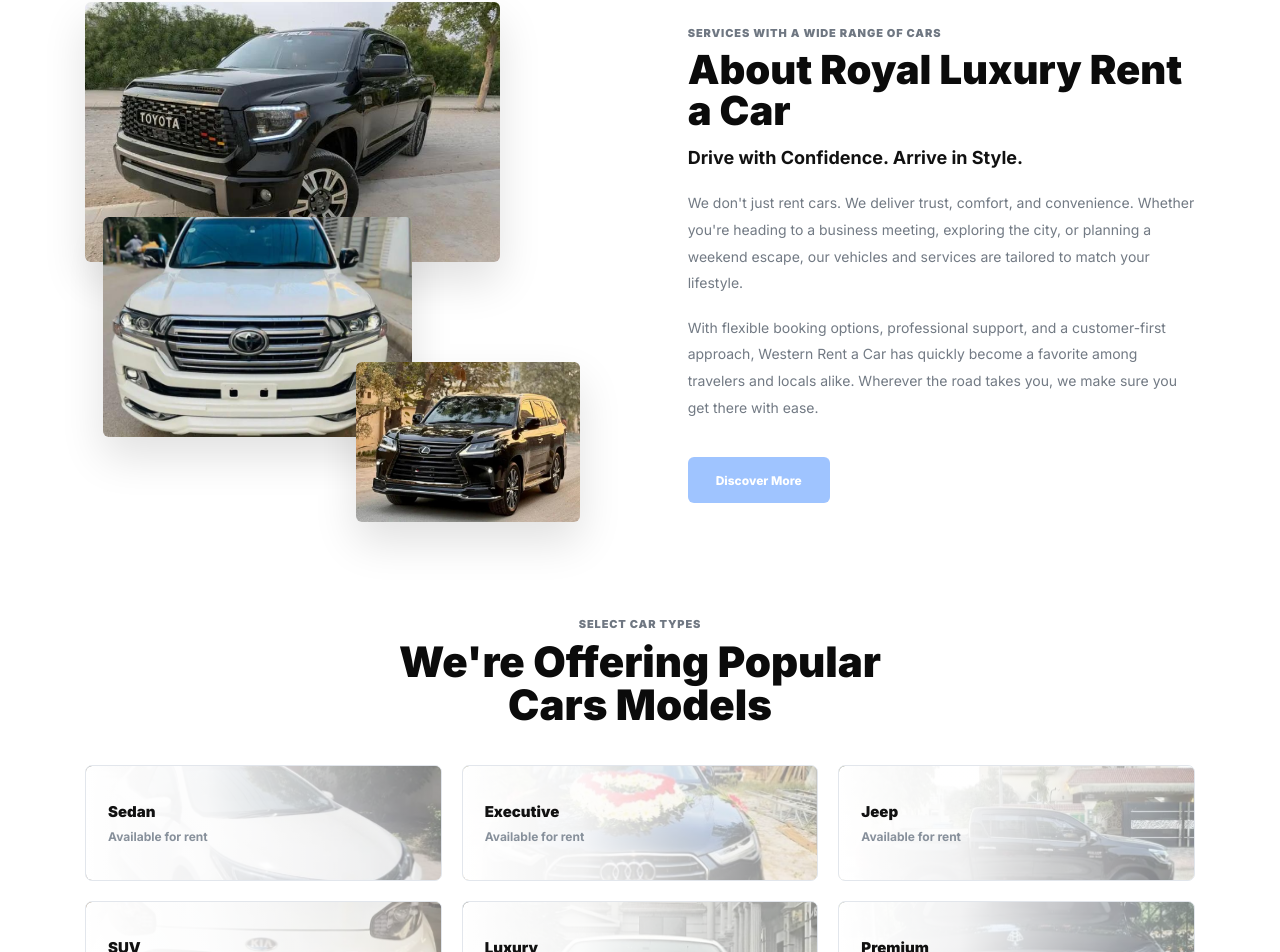
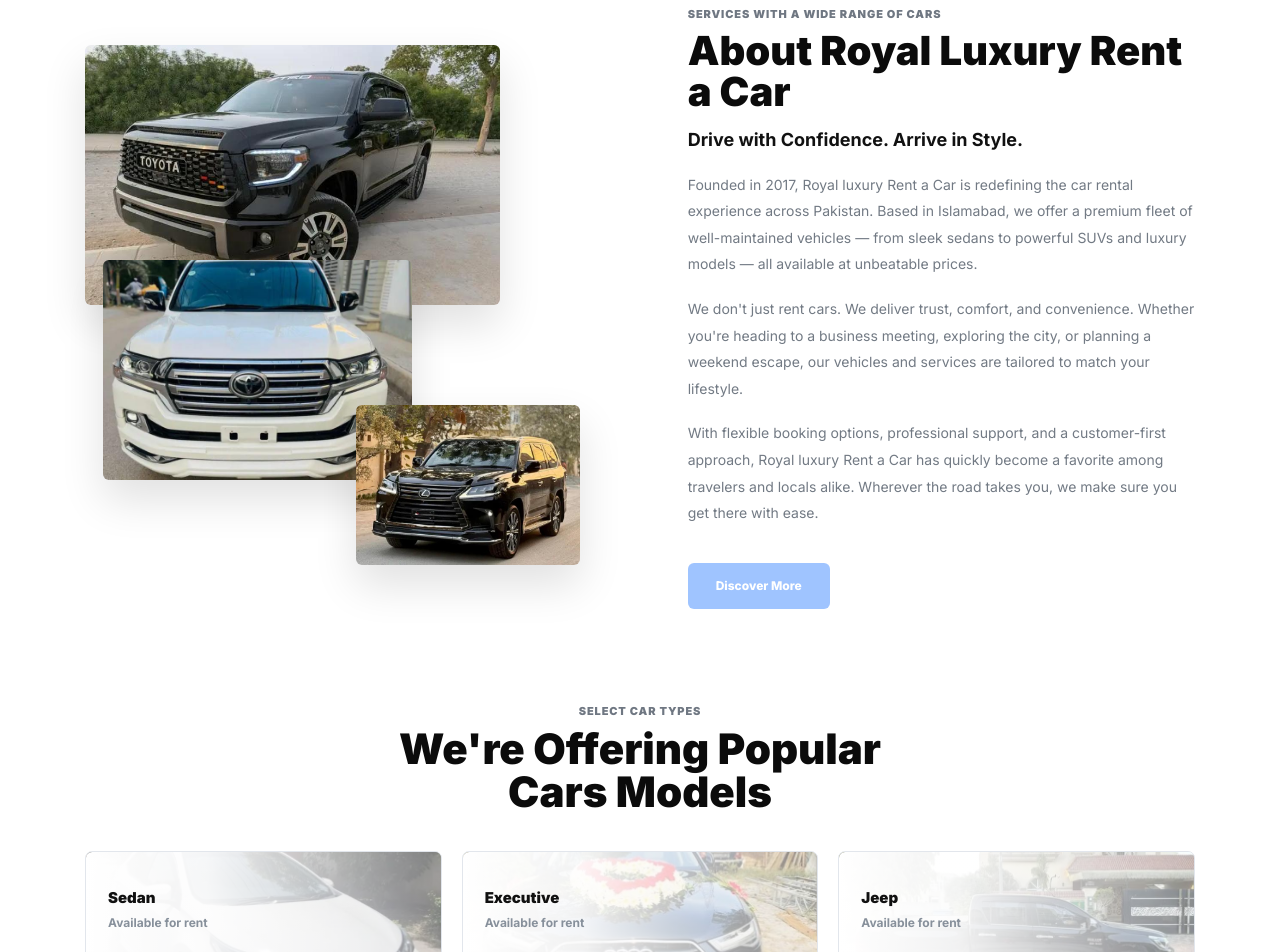
Before and after one commit to Ali-0222/Royal-Luxury-rent-a-car, a Next.js app: page / in a window 1280 px wide. Shown: the part 4029-4981 px from the top of the page. Built offline with nearby package versions, Linux system fonts and the light colour scheme.

Commit message:
about section update

```diff
--- a/app/components/AboutSection.tsx
+++ b/app/components/AboutSection.tsx
@@ -28,14 +28,19 @@ export function AboutSection({ whatsappLink }: AboutSectionProps) {
         <h2>About Royal Luxury Rent a Car</h2>
         <h3>Drive with Confidence. Arrive in Style.</h3>
         <p>
+          Founded in 2017, Royal luxury Rent a Car is redefining the car rental experience across Pakistan. Based in
+          Islamabad, we offer a premium fleet of well-maintained vehicles — from sleek sedans to powerful SUVs and
+          luxury models — all available at unbeatable prices.
+        </p>
+        <p>
           We don&apos;t just rent cars. We deliver trust, comfort, and convenience. Whether you&apos;re heading to a
           business meeting, exploring the city, or planning a weekend escape, our vehicles and services are tailored to
           match your lifestyle.
         </p>
         <p>
-          With flexible booking options, professional support, and a customer-first approach, Western Rent a Car has
-          quickly become a favorite among travelers and locals alike. Wherever the road takes you, we make sure you get
-          there with ease.
+          With flexible booking options, professional support, and a customer-first approach, Royal luxury Rent a Car
+          has quickly become a favorite among travelers and locals alike. Wherever the road takes you, we make sure you
+          get there with ease.
         </p>
         <a className="button button-primary" href={whatsappLink} target="_blank" rel="noreferrer">
           Discover More
```
